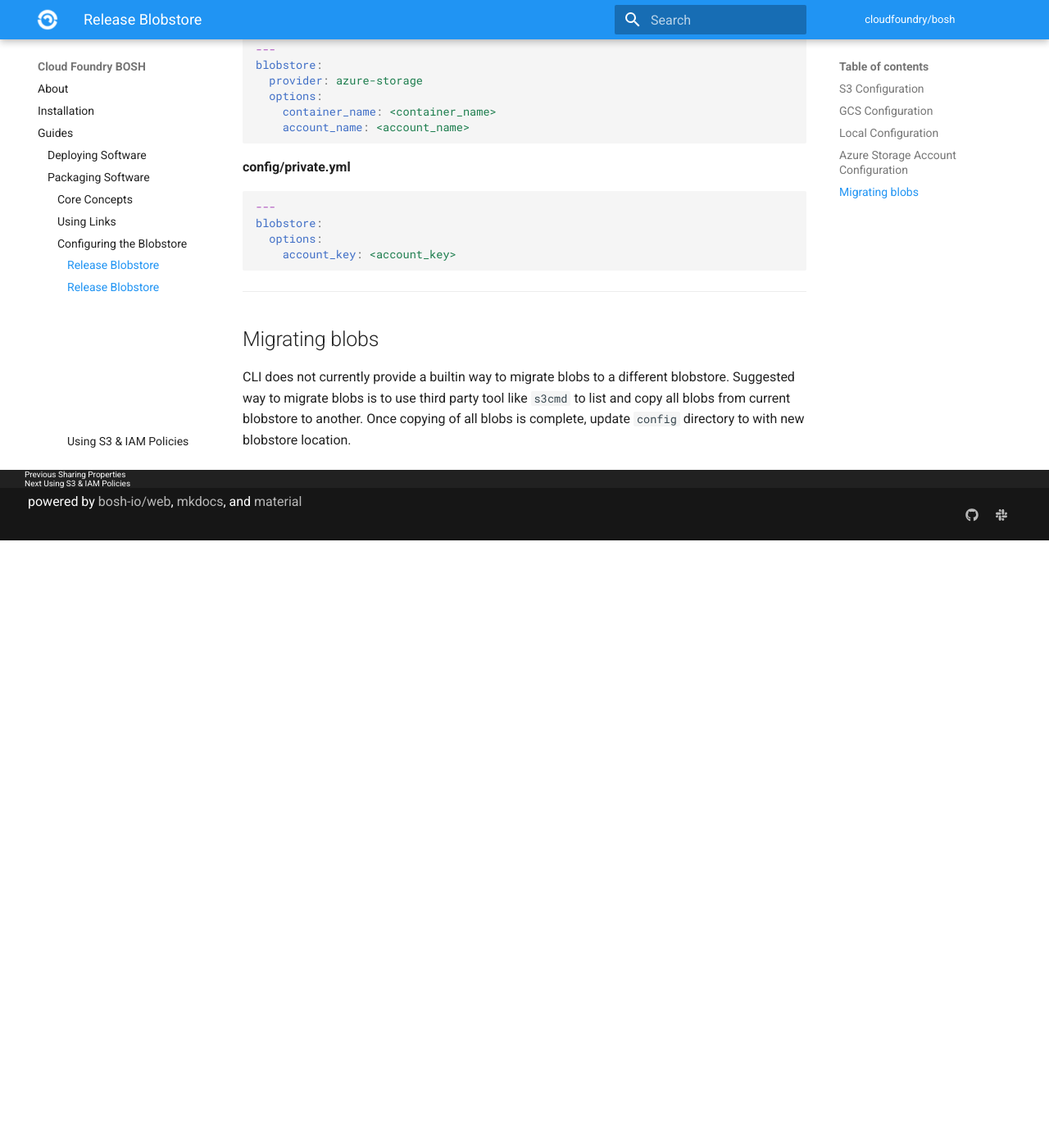
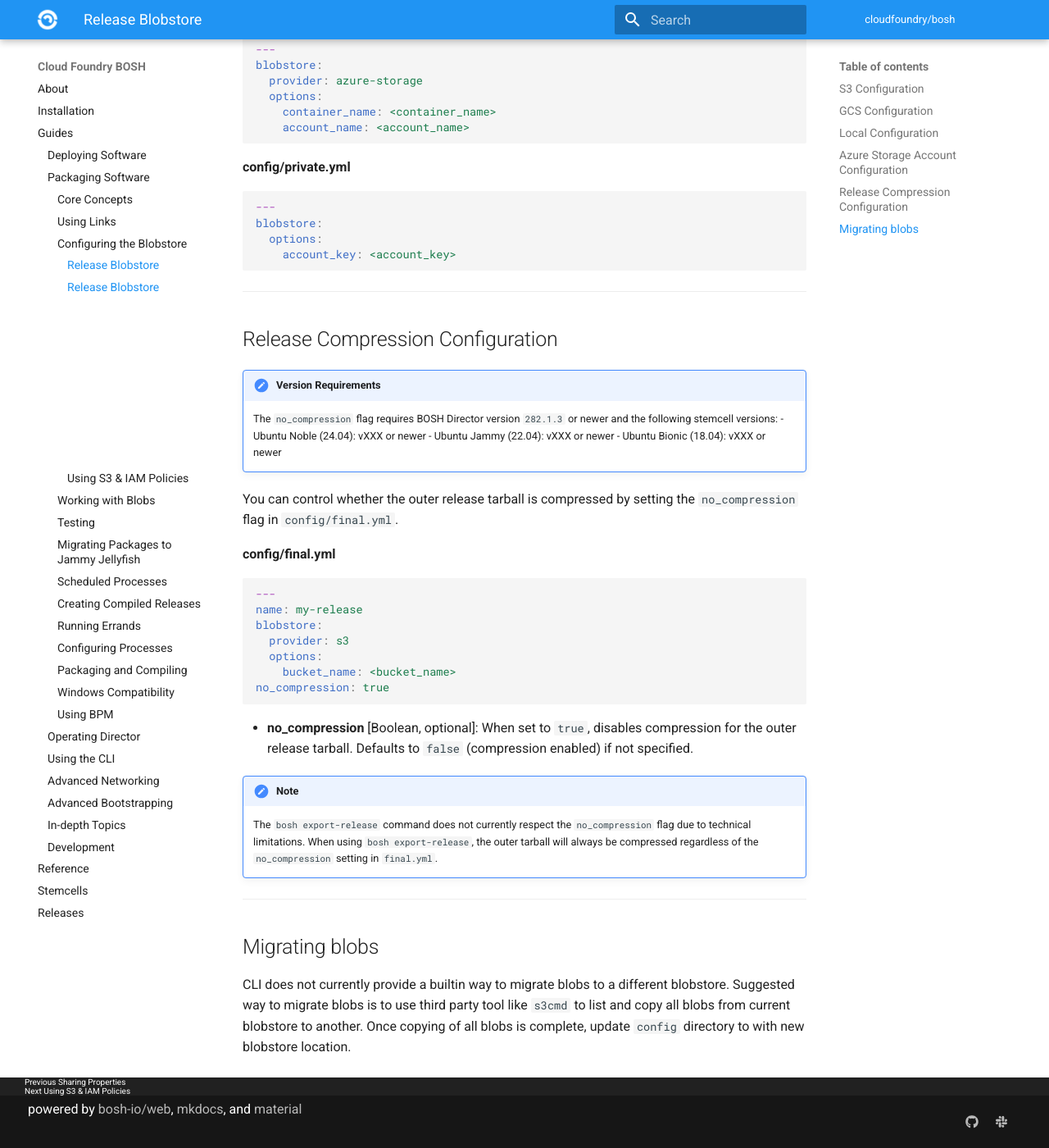
Before and after one commit to cloudfoundry/docs-bosh, an MkDocs documentation site: the page built from content/release-blobstore.md, in a window 1280 px wide and 1400 px high, scrolled down 2166 px. Shown: the whole window at 82% size. Built offline with MkDocs 1.6.1 and Material for MkDocs 9.7.7, drawn with Linux system fonts in a browser that asks for light colours; old or Windows-style settings are respelled for this version of MkDocs; before the commit the page ends 2825 px from its top, so only the background shows below that.

Commit message:
Document no_compression flag for release and package archives
This adds documentation for the new no_compression feature that allows
controlling compression for both individual package archives and the
outer release archive.

Changes:
- Added Release Compression Configuration section to release-blobstore.md
  documenting the no_compression flag in final.yml
- Updated packages.md to document no_compression in package spec files
- Updated create-release.md example to include no_compression flag

The documentation includes:
- Version requirements (BOSH Director 282.1.3+ and stemcell versions)
- Default behavior (compression enabled if not specified)
- Note about bosh export-release limitation
- Examples for both final.yml and package spec files

````diff
--- a/content/release-blobstore.md
+++ b/content/release-blobstore.md
@@ -108,6 +108,35 @@ blobstore:
 ```
 
 ---
+## Release Compression Configuration {: #no-compression }
+
+!!! note "Version Requirements"
+    The `no_compression` flag requires BOSH Director version `282.1.3` or newer and the following stemcell versions:
+    - Ubuntu Noble (24.04): vXXX or newer
+    - Ubuntu Jammy (22.04): vXXX or newer
+    - Ubuntu Bionic (18.04): vXXX or newer
+
+You can control whether the outer release tarball is compressed by setting the `no_compression` flag in `config/final.yml`.
+
+**config/final.yml**
+
+```yaml
+---
+name: my-release
+blobstore:
+  provider: s3
+  options:
+    bucket_name: <bucket_name>
+no_compression: true
+```
+
+* **no_compression** [Boolean, optional]: When set to `true`, disables compression for the outer release tarball. Defaults to `false` (compression enabled) if not specified.
+
+!!! note
+    The `bosh export-release` command does not currently respect the `no_compression` flag due to technical limitations. When using `bosh export-release`, the outer tarball will always be compressed regardless of the `no_compression` setting in `final.yml`.
+
+---
+
 ## Migrating blobs {: #migration }
 
 CLI does not currently provide a builtin way to migrate blobs to a different blobstore. Suggested way to migrate blobs is to use third party tool like `s3cmd` to list and copy all blobs from current blobstore to another. Once copying of all blobs is complete, update `config` directory to with new blobstore location.
````
Also changed, not shown: content/create-release.md (+4 -0 lines), content/packages.md (+11 -0 lines).
